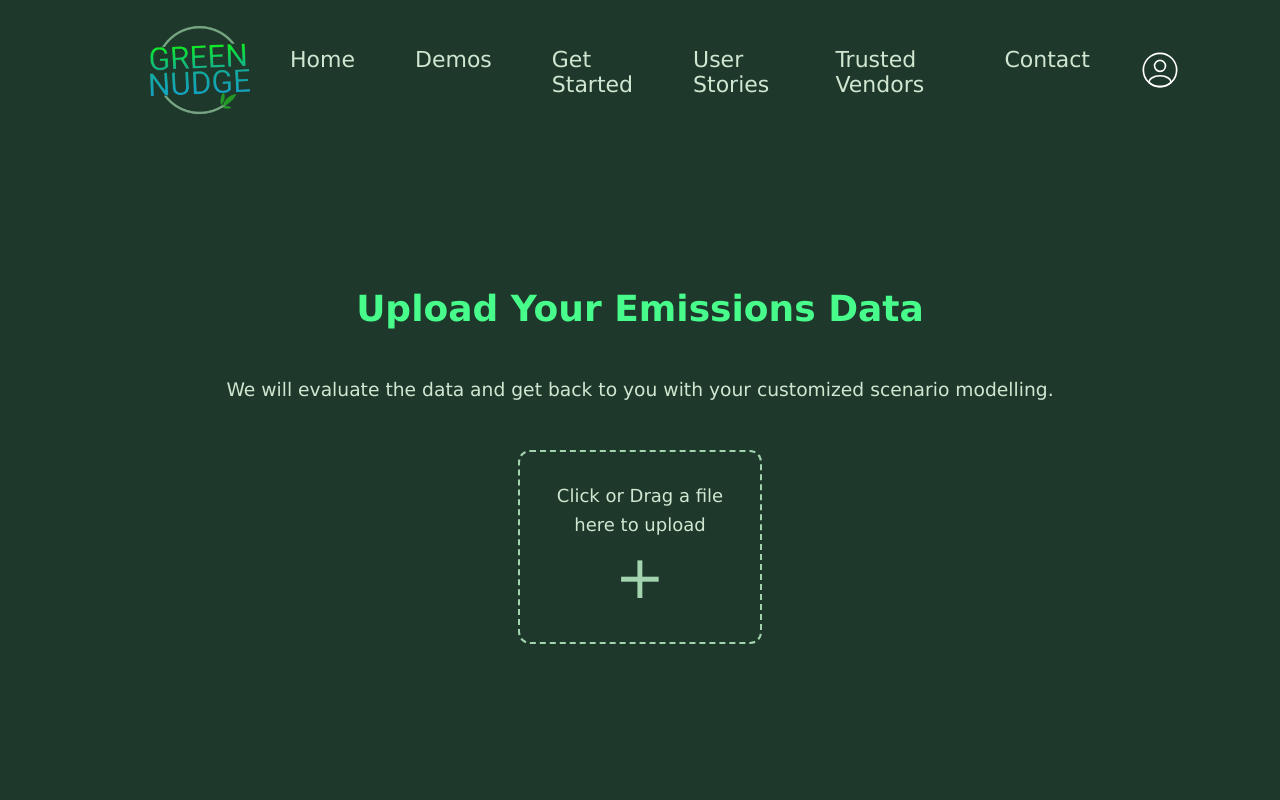
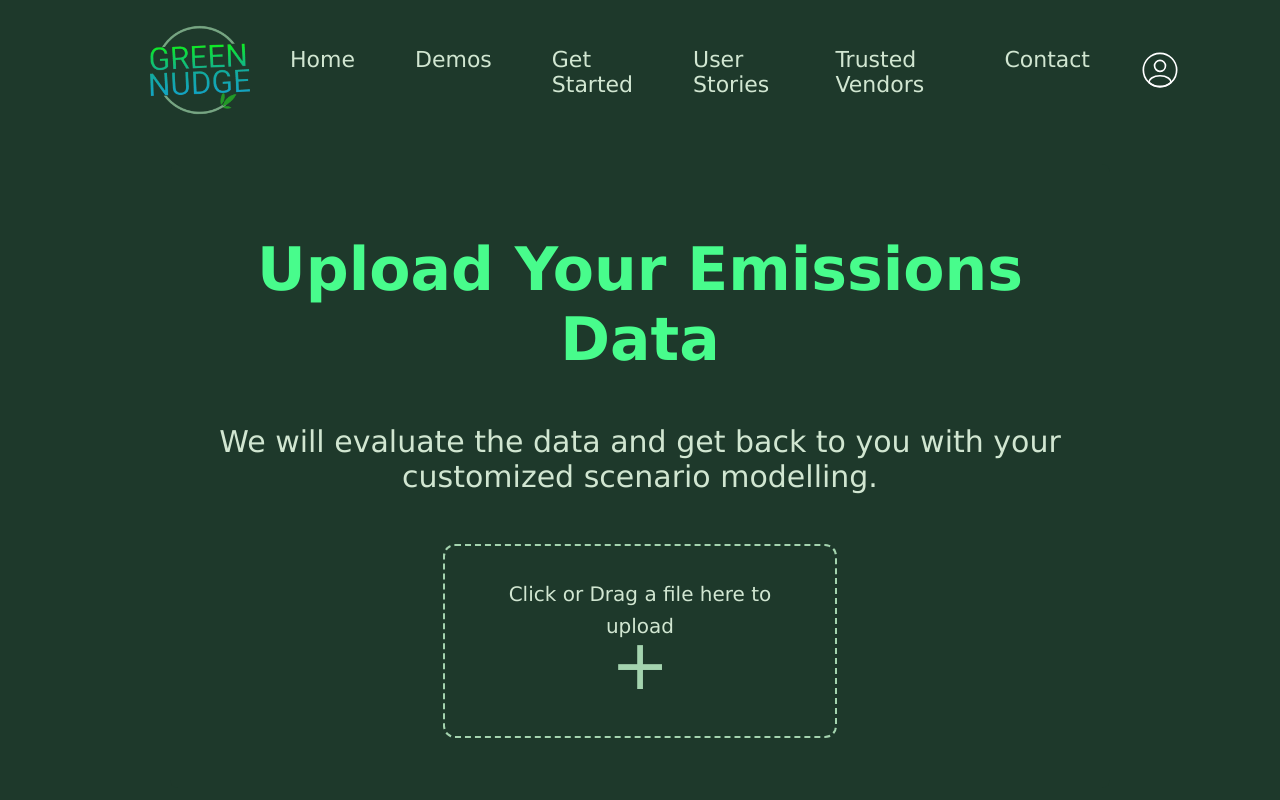
Before and after one commit to green-nudge-northeastern/green-nudge-web-app, a React (Create React App) app in the folder client/: page /upload in a window 1280 px wide. Shown: the top 800 px of the page. Built offline with nearby package versions, Linux system fonts and the light colour scheme; no server answers; sample sign-in values are in the browser's storage.

Commit message:
style: change the css styles of the upload page

```diff
--- a/client/src/pages/Upload.css
+++ b/client/src/pages/Upload.css
@@ -1,5 +1,5 @@
 .upload-container {
-    padding: 100px 20px;
+    padding: 30px 20px;
     max-width: 900px;
     margin: 5vh auto;
     background-color: var(--main-background-color);
@@ -9,20 +9,21 @@
 }
 
 .upload-container h1 {
-    font-size: 36px;
+    font-size: 60px;
     margin-bottom: 20px;
     color: var(--brand-bright-green);
 }
 
 .upload-container h3 {
     margin: 50px auto;
+    font-size: 30px;
     font-weight: normal;
 }
 
 .file-drop-area {
     border: 2px dashed var(--brand-light-green);
     border-radius: 12px;
-    width: 200px;
+    width: 350px;
     height: 150px;
     margin: 20px auto;
     display: flex;
@@ -37,7 +38,7 @@
 }
 
 .file-drop-area p {
-    font-size: 18px;
+    font-size: 20px;
     color: var(--content-primary);
     position: absolute;
     top: 12px;
@@ -45,7 +46,7 @@
 }
 
 .file-drop-area .plus-sign {
-    font-size: 60px;
+    font-size: 70px;
     color: var(--brand-light-green);
     position: absolute;
     left: 50%;
@@ -63,7 +64,6 @@
 
 .file-name {
     font-size: 16px;
-    color: var(--content-secondary);
 }
 
 
@@ -72,25 +72,21 @@
 }
 
 .file-data {
-    background-color: var(--dark-background-color);
     padding: 20px;
     border-radius: 8px;
-    box-shadow: 0 0 10px rgba(0, 0, 0, 0.2);
-    color: var(--content-secondary);
 }
 
-.file-data h2 {
-    font-size: 24px;
-    margin-bottom: 10px;
-    color: var(--brand-light-green);
-}
+/* .file-data h3 {
+    color: orange;
+} */
 
 .file-data pre {
-    background-color: var(--brand-mild-green);
     padding: 10px;
     border-radius: 4px;
     overflow-x: auto;
     color: var(--content-dark);
+    width: 80%;
+    margin: 0 auto;
     text-align: left;
 }
 
@@ -101,5 +97,22 @@
     margin: 10px auto;
     padding: 8px;
     border-radius: 10px;
-    font-size: 14px;
+    font-size: 16px;
 }
+
+.scrollable-preview {
+    max-height: 300px;
+    overflow-y: auto;
+    width: 70%;
+    margin: 0 auto;
+    padding: 10px;
+    border-radius: 8px;
+    background-color: #1d2021; /* tomorrow-night */
+}
+
+.divider {
+    height: 1px;
+    background: linear-gradient(to right, transparent, var(--brand-mild-green), transparent);
+    border: none;
+    margin: 50px auto 10px auto;
+}
```
